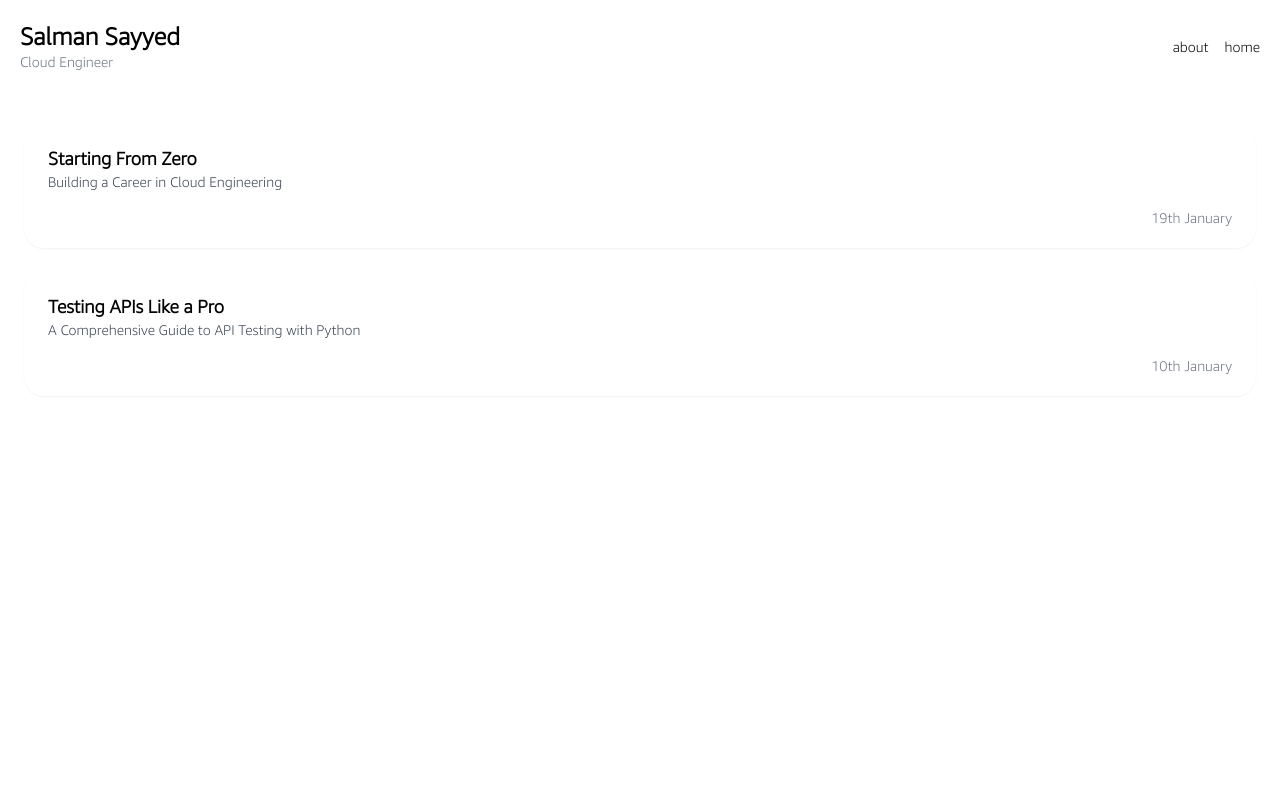
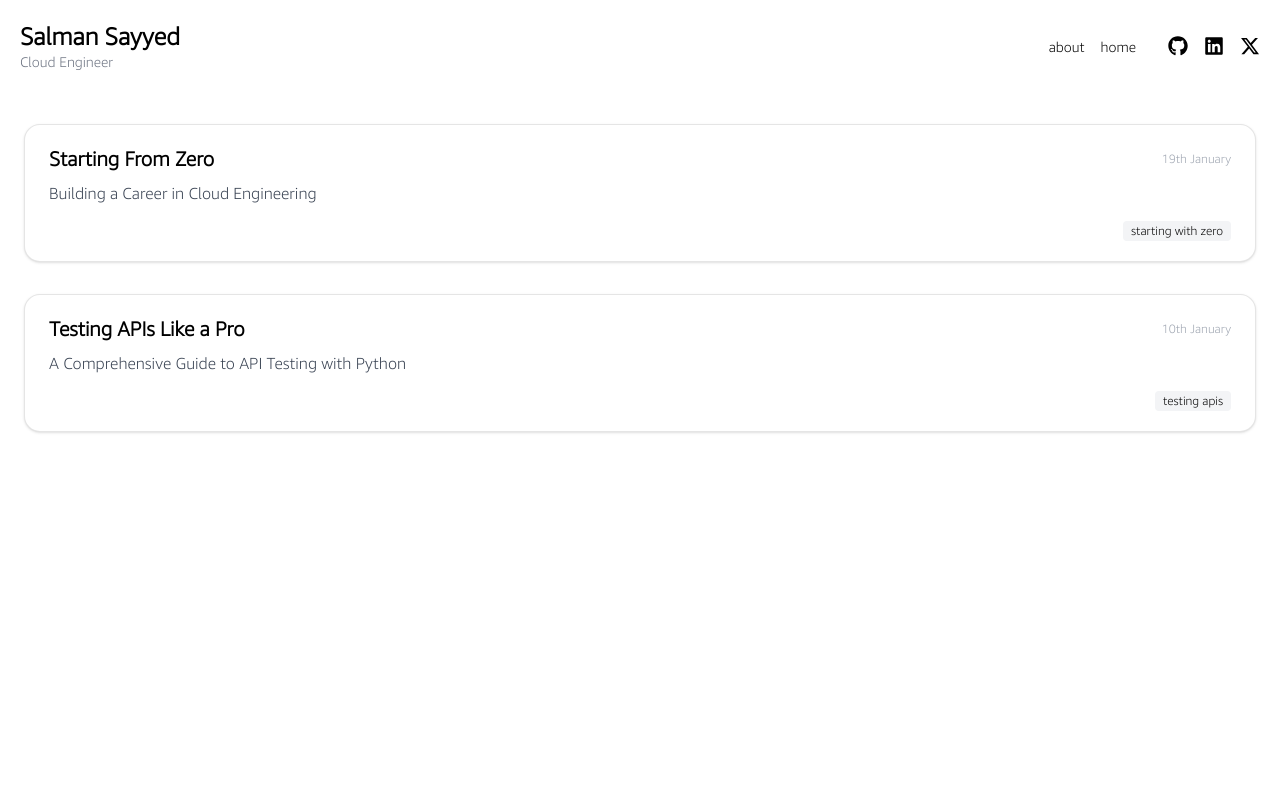
Before and after one commit to gh0stfrk/portfolio.salman, a Next.js app: page / in a window 1280 px wide. Shown: the top 800 px of the page. Built offline with nearby package versions, Linux system fonts and the light colour scheme.

Commit message:
not found and other social icons

```diff
--- a/app/api/posts/route.js
+++ /dev/null
@@ -1,14 +0,0 @@
-import { NextResponse } from 'next/server';
-import getPostMetadata from "@/utils/getPostMetadata";
-
-export async function GET() {
-  try {
-    const posts = getPostMetadata();
-    return NextResponse.json(posts);
-  } catch (error) {
-    return NextResponse.json(
-      { error: 'Failed to fetch posts' },
-      { status: 500 }
-    );
-  }
-}
--- /dev/null
+++ b/app/not-found.js
@@ -0,0 +1,29 @@
+// app/not-found.tsx (or not-found.js)
+import React from 'react';
+import Navbar from "@/components/NavBar";
+import Footer from "@/components/Footer";
+
+const NotFoundPage = () => {
+    return (
+        <div className="min-h-screen flex flex-col bg-white">
+            <Navbar />
+            <main className="flex-1 flex flex-col items-center justify-center px-4">
+                <h1 className="text-6xl font-extrabold text-black mb-4">404</h1>
+                <h2 className="text-2xl font-semibold text-gray-800 mb-2">Page not found</h2>
+                <p className="text-lg text-gray-600 mb-8 text-center">
+                    Couldn't find the page you're looking for.<br />
+                    It may have been moved or deleted.
+                </p>
+                <a
+                    href="/"
+                    className="inline-block px-6 py-3 bg-black text-white rounded-lg font-semibold shadow hover:bg-gray-800 transition"
+                >
+                    Back to Homepage
+                </a>
+            </main>
+            <Footer />
+        </div>
+    );
+};
+
+export default NotFoundPage;
--- a/app/page.js
+++ b/app/page.js
@@ -25,31 +25,29 @@ const PostPreview = ({ title, subtitle, author, date, slug }) => (
     <div
       className="
         w-full
-        px-2 sm:px-6 py-5
-        mb-6
+        mx-auto
         bg-white
-        font-semibold
-        shadow-sm
+        rounded-2xl
+        border border-black/10
+        shadow hover:shadow-lg
         transition
+        px-6 py-5
+        mb-8
+        flex flex-col
+        gap-2
+        relative
         cursor-pointer
-        relative
-        group-hover:shadow-md
-        flex flex-col
-        min-h-[110px]
-        border-0
-        rounded-[1.25rem]
-
-        before:transition-all before:duration-300 before:ease-in-out
-        after:transition-all after:duration-300 after:ease-in-out
-        overflow-hidden
+        group
       "
-      data-corner
     >
-      <div className="text-lg font-bold truncate">{title}</div>
-      <div className="text-sm font-normal text-gray-700 truncate">{subtitle}</div>
-      <div className="flex justify-between items-end mt-4 text-sm font-normal text-gray-500">
-        <span className="self-end">{author}</span>
-        <span className="self-end">{formatDate(date)}</span>
+      <div className="flex items-center justify-between">
+        <h2 className="text-xl font-bold text-black truncate">{title}</h2>
+        <span className="text-xs text-gray-400">{formatDate(date)}</span>
+      </div>
+      <div className="text-base text-gray-700 truncate">{subtitle}</div>
+      <div className="flex items-center justify-between mt-2">
+        <span className="text-sm text-gray-500 font-medium">{author}</span>
+        <span className="text-xs bg-gray-100 px-2 py-0.5 rounded">{slug.replace(/-/g, ' ')}</span>
       </div>
     </div>
   </Link>
--- a/components/NavBar.js
+++ b/components/NavBar.js
@@ -1,12 +1,13 @@
 "use client"
 import { useState } from "react";
+import { FaGithub, FaLinkedin, FaXTwitter } from "react-icons/fa6";
+import Footer from "@/components/Footer";
 
 const Navbar = () => {
-
     const routeMap = {
         "about": "/about",
         "home": "/",
-    }
+    };
 
     const [menuOpen, setMenuOpen] = useState(false);
 
@@ -16,6 +17,51 @@ const Navbar = () => {
                 <h1 className="text-2xl font-bold text-black">Salman Sayyed</h1>
                 <p className="text-sm text-gray-500">Cloud Engineer</p>
             </a>
+            {/* Navigation options and social icons */}
+            <div className="hidden md:flex items-center space-x-8 ml-auto">
+                <ul className="flex space-x-4">
+                    {Object.keys(routeMap).map((key) => (
+                        <li key={key}>
+                            <a
+                                href={routeMap[key]}
+                                className="relative group text-black transition-colors duration-300 ease-in-out text-sm"
+                            >
+                                {key}
+                                <span className="absolute left-0 bottom-0 w-0 h-[2px] bg-black transition-all duration-500 ease-in-out group-hover:w-full"></span>
+                            </a>
+                        </li>
+                    ))}
+                </ul>
+                <div className="flex items-center space-x-4 ml-8">
+                    <a
+                        href="https://github.com/gh0stfrk"
+                        target="_blank"
+                        rel="noopener noreferrer"
+                        className="text-black hover:text-gray-700 transition-colors text-xl"
+                        aria-label="GitHub"
+                    >
+                        <FaGithub />
+                    </a>
+                    <a
+                        href="https://www.linkedin.com/in/syydsalman"
+                        target="_blank"
+                        rel="noopener noreferrer"
+                        className="text-black hover:text-gray-700 transition-colors text-xl"
+                        aria-label="LinkedIn"
+                    >
+                        <FaLinkedin />
+                    </a>
+                    <a
+                        href="https://x.com/gh0stfrk"
+                        target="_blank"
+                        rel="noopener noreferrer"
+                        className="text-black hover:text-gray-700 transition-colors text-xl"
+                        aria-label="Twitter"
+                    >
+                        <FaXTwitter />
+                    </a>
+                </div>
+            </div>
             {/* Hamburger menu for mobile */}
             <div className="md:hidden">
                 <button
@@ -28,20 +74,6 @@ const Navbar = () => {
                     <span className={`block h-1 w-6 bg-black rounded-full transition-all duration-300 ${menuOpen ? "-rotate-45 -translate-y-2" : ""}`}></span>
                 </button>
             </div>
-            {/* Navigation options */}
-            <ul className="hidden md:flex space-x-4">
-                {Object.keys(routeMap).map((key) => (
-                    <li key={key}>
-                        <a
-                            href={routeMap[key]}
-                            className="relative group text-black transition-colors duration-300 ease-in-out text-sm"
-                        >
-                            {key}
-                            <span className="absolute left-0 bottom-0 w-0 h-[2px] bg-black transition-all duration-500 ease-in-out group-hover:w-full"></span>
-                        </a>
-                    </li>
-                ))}
-            </ul>
             {/* Mobile menu */}
             {menuOpen && (
                 <div className="fixed inset-0 bg-white z-50 flex flex-col md:hidden transition-transform duration-300 ease-in-out transform animate-slide-in">
@@ -54,8 +86,38 @@ const Navbar = () => {
                         <span className="block w-6 h-0.5 bg-black rotate-45 absolute"></span>
                         <span className="block w-6 h-0.5 bg-black -rotate-45"></span>
                     </button>
+                    {/* Social icons in mobile menu */}
+                    <div className="flex space-x-6 mt-24 ml-8 mb-8">
+                        <a
+                            href="https://github.com/gh0stfrk"
+                            target="_blank"
+                            rel="noopener noreferrer"
+                            className="text-black hover:text-gray-700 transition-colors text-2xl"
+                            aria-label="GitHub"
+                        >
+                            <FaGithub />
+                        </a>
+                        <a
+                            href="https://www.linkedin.com/in/syydsalman"
+                            target="_blank"
+                            rel="noopener noreferrer"
+                            className="text-black hover:text-gray-700 transition-colors text-2xl"
+                            aria-label="LinkedIn"
+                        >
+                            <FaLinkedin />
+                        </a>
+                        <a
+                            href="https://x.com/gh0stfrk"
+                            target="_blank"
+                            rel="noopener noreferrer"
+                            className="text-black hover:text-gray-700 transition-colors text-2xl"
+                            aria-label="Twitter"
+                        >
+                            <FaXTwitter />
+                        </a>
+                    </div>
                     {/* Navigation items */}
-                    <ul className="mt-24 ml-8 flex flex-col items-start space-y-8">
+                    <ul className="ml-8 flex flex-col items-start space-y-8">
                         {Object.keys(routeMap).map((key) => (
                             <li key={key}>
                                 <a
```
